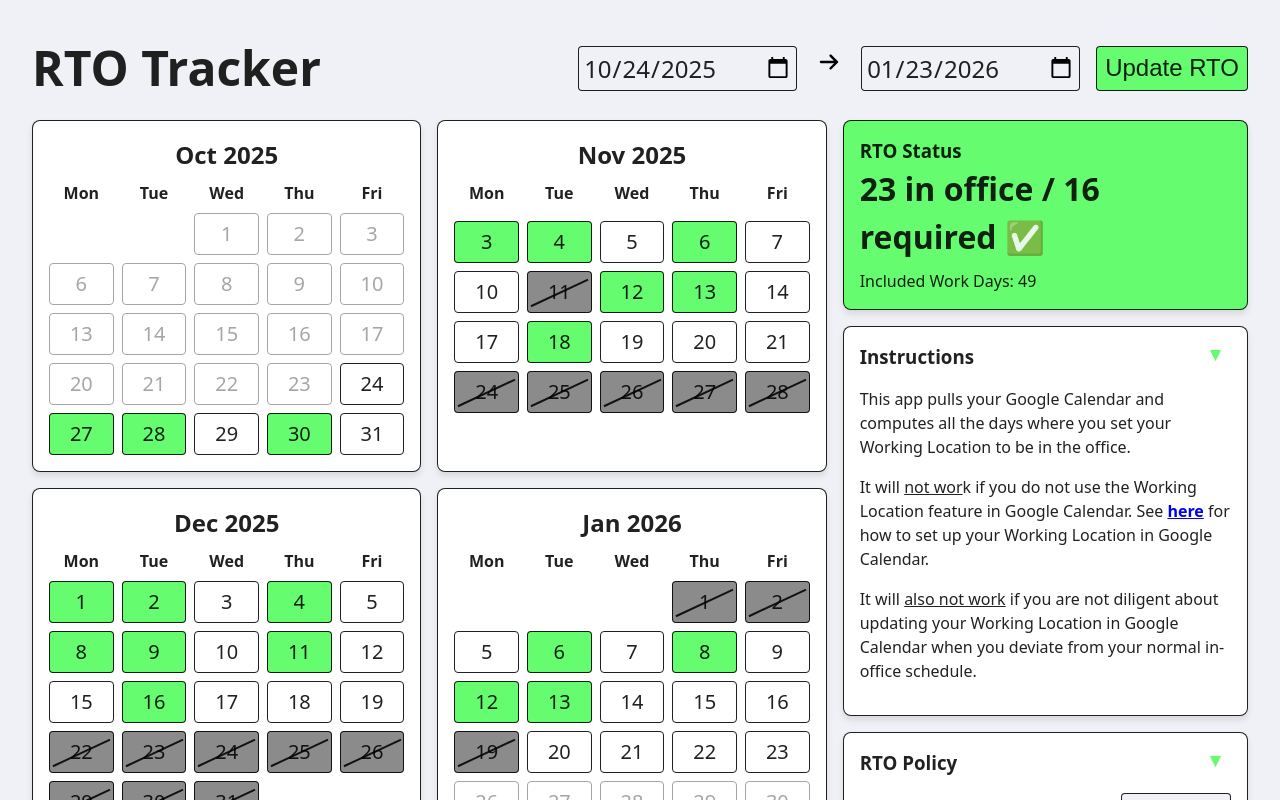
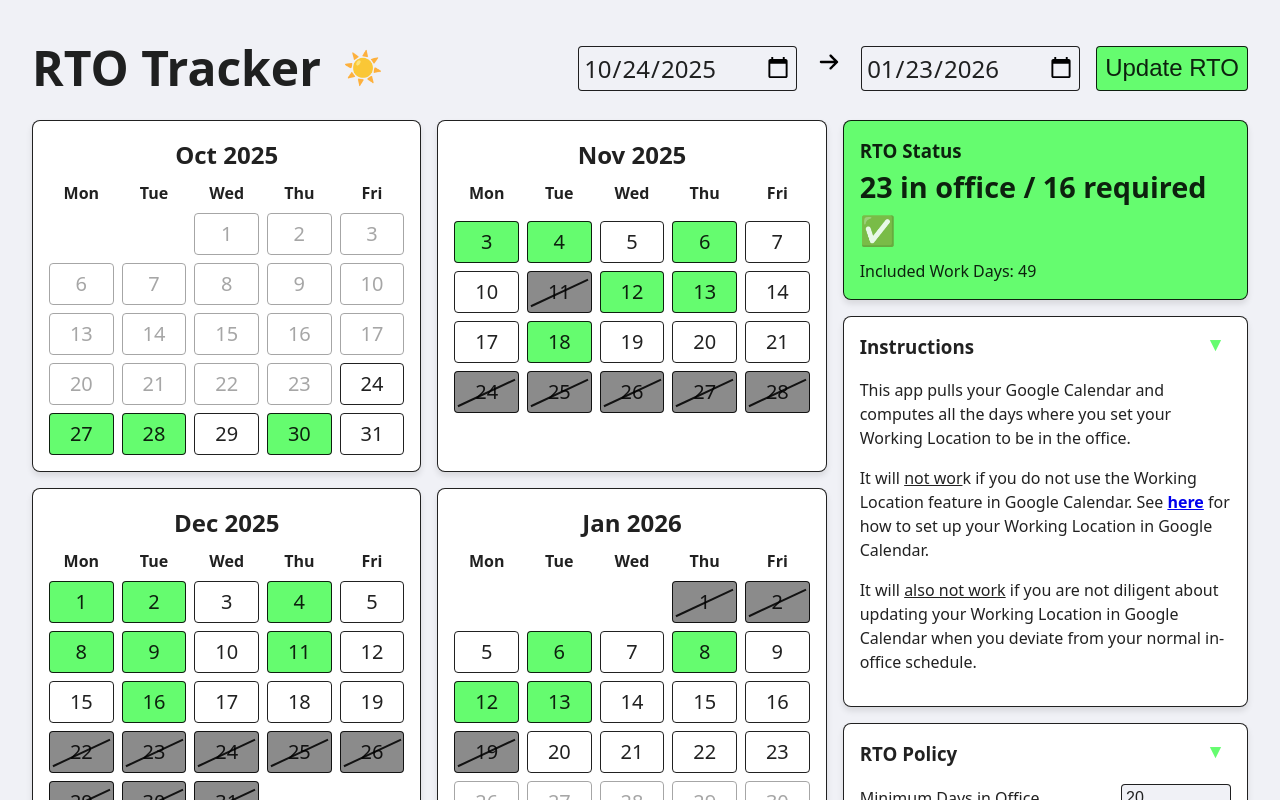
Before and after one commit to jedfonner/appsscript-rto-checker, a Svelte app: page / in a window 1280 px wide. Shown: the top 800 px of the page. Built offline with nearby package versions, Linux system fonts and the light colour scheme.

Commit message:
Adds theme toggle

```diff
--- a/src/App.svelte
+++ b/src/App.svelte
@@ -1,4 +1,5 @@
 <script lang="ts">
+  import { onMount } from 'svelte';
   import DateRange from './lib/DateRange.svelte';
   import RTOChecker from './lib/RTOChecker.svelte';
 
@@ -8,11 +9,42 @@
     // svelte-ignore state_referenced_locally
     new Date(Date.now() - 13 * 7 * 24 * 60 * 60 * 1000).toISOString().slice(0, 10),
   );
+  const DARK_PREFERENCE = '(prefers-color-scheme: dark)';
+  const prefersDarkThemes = () => window.matchMedia(DARK_PREFERENCE).matches;
+  let theme = $state('light');
+
+  onMount(() => {
+    if (prefersDarkThemes()) {
+      theme = 'dark';
+    }
+  });
+  const toggleTheme = () => {
+    if (theme == 'dark') {
+      document.getElementById('main')?.classList.remove('dark-theme');
+      document.getElementById('main')?.classList.add('light-theme');
+      theme = 'light';
+    } else {
+      document.getElementById('main')?.classList.add('dark-theme');
+      document.getElementById('main')?.classList.remove('light-theme');
+      theme = 'dark';
+    }
+  };
 </script>
 
 <div id="main">
   <header>
-    <h1>RTO Tracker</h1>
+    <h1>
+      RTO Tracker
+      {#if theme == 'light'}
+        <button onclick={toggleTheme} onkeydown={toggleTheme} title="Change to dark theme"
+          >☀️</button
+        >
+      {:else}
+        <button onclick={toggleTheme} onkeydown={toggleTheme} title="Change to light theme"
+          >🌙</button
+        >
+      {/if}
+    </h1>
     <DateRange bind:startStr bind:endStr />
   </header>
   <RTOChecker {startStr} {endStr} />
@@ -20,8 +52,8 @@
 
 <style>
   #main {
+    padding: 2rem;
     height: 100%;
-    width: 100%;
   }
   header {
     display: flex;
@@ -34,5 +66,17 @@
   h1 {
     font-size: 3rem;
     margin: 0;
+    display: flex;
+    flex-direction: row;
+    gap: 1rem;
+    justify-content: center;
+  }
+  button {
+    color: unset;
+    height: unset;
+    width: unset;
+    background-color: unset;
+    border: unset;
+    font-size: 2rem;
   }
 </style>
--- a/src/app.css
+++ b/src/app.css
@@ -23,6 +23,30 @@
   -moz-osx-font-smoothing: grayscale;
 }
 
+.light-theme {
+  --foreground-color: var(--color-light);
+  --background-color: #f0f1f6;
+  --card-background-color: #ffffff;
+  --accent-color: #65fc6f;
+  --disabled-color: #aeaeae;
+  --positive-color: #65fc6f;
+  --negative-color: #ffa8a8;
+  color: var(--foreground-color);
+  background-color: var(--background-color);
+}
+
+.dark-theme {
+  --foreground-color: var(--color-dark);
+  --background-color: #000000;
+  --card-background-color: #2a2929;
+  --accent-color: #004f00;
+  --disabled-color: #111111;
+  --positive-color: #004f00;
+  --negative-color: #660000;
+  color: var(--foreground-color);
+  background-color: var(--background-color);
+}
+
 a {
   font-weight: 700;
   text-decoration: underline;
@@ -43,7 +67,6 @@
   /* max-width: 1280px; */
   /* margin: 0 auto; */
   width: 100%;
-  padding: 2rem;
 }
 
 .card {
--- a/src/lib/CalendarDisplay.svelte
+++ b/src/lib/CalendarDisplay.svelte
@@ -59,7 +59,7 @@
     <h3>Legend</h3>
     <div class="legend-items">
       <div>
-        <p>Out of range</p>
+        <p>Not in range</p>
         <div class="legend-item"><CalendarCell day={1} isOutOfRange={true} /></div>
       </div>
       <div>
--- a/src/lib/RTOChecker.svelte
+++ b/src/lib/RTOChecker.svelte
@@ -159,7 +159,7 @@
     margin: 0;
   }
   .rto-stats {
-    font-size: 2rem;
+    font-size: 1.8rem;
     font-weight: bold;
     margin-bottom: 0.5rem;
   }
```
